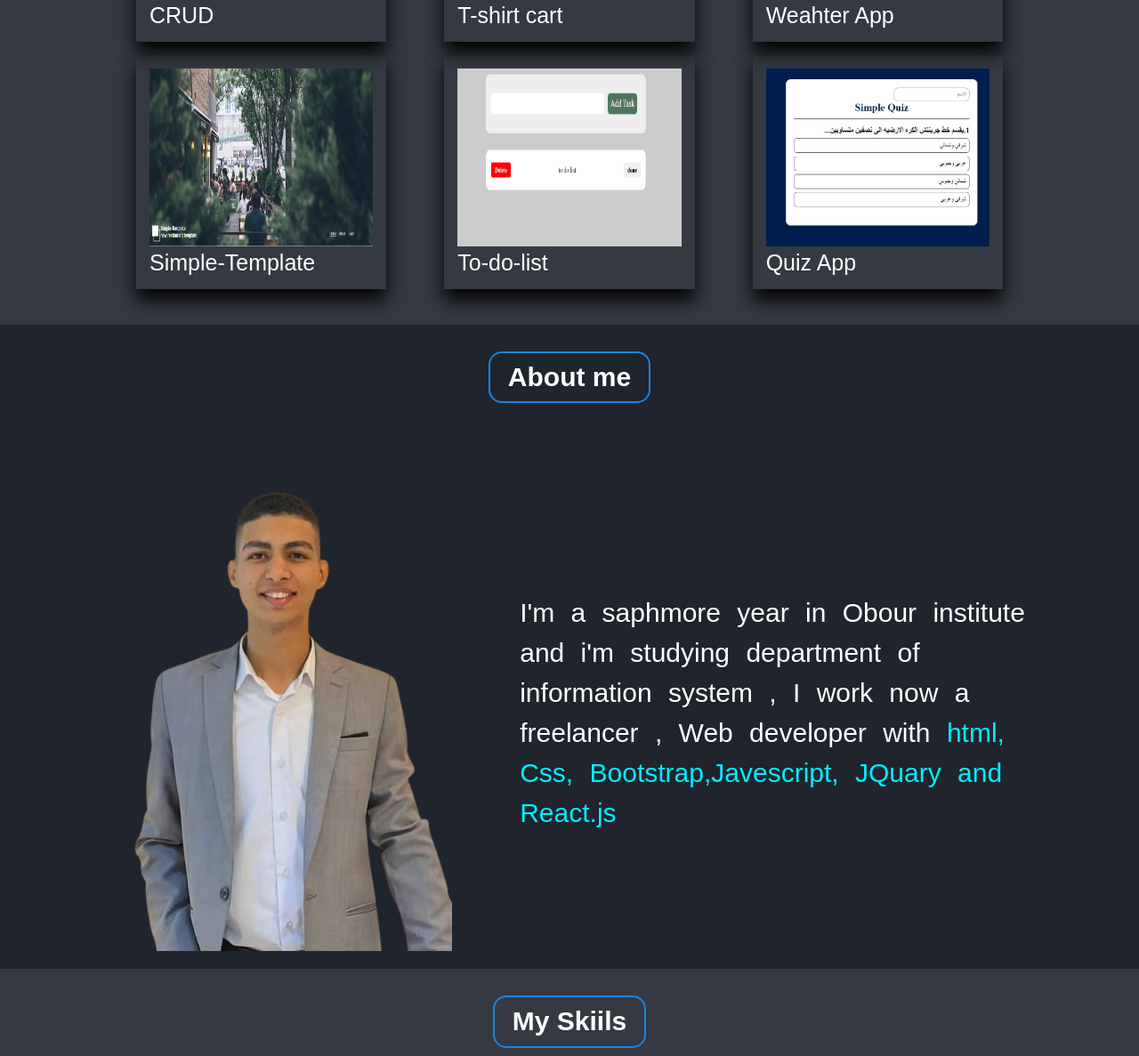
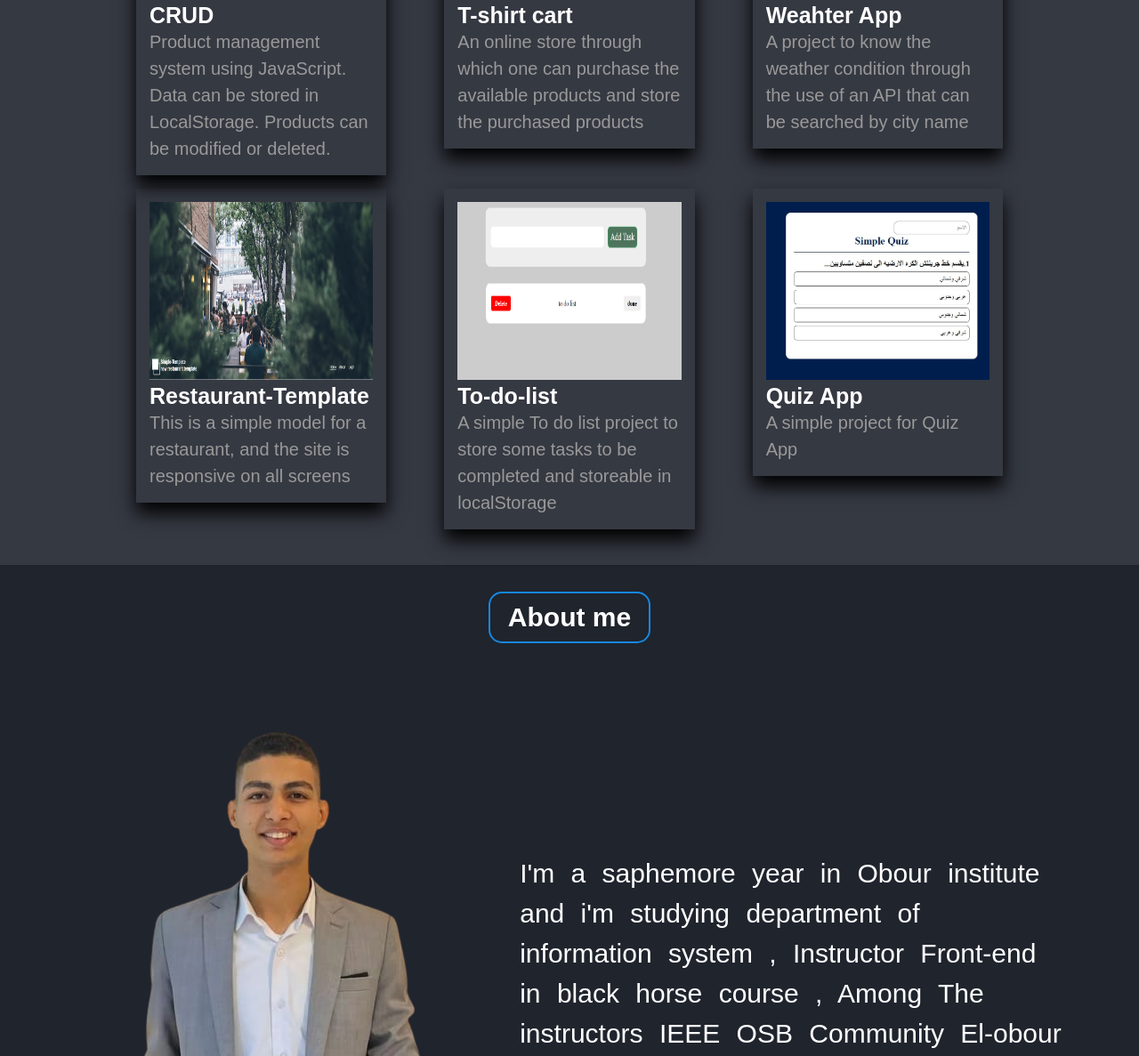
Before and after one commit to Ahmed3mer118/My_portfolio_, a plain HTML site: page index.html in a window 1280 px wide. Shown: the part 1020-2207 px from the top of the page at 89% size. Drawn offline with nearby package versions, Linux system fonts and the light colour scheme.

Commit message:
My Portfolio

```diff
--- a/css/stylee.css
+++ b/css/stylee.css
@@ -243,12 +243,18 @@ body{
 .project a{
    text-decoration: none;
 }
-.project .box p {
+.project .box h2 , p {
   display: flex;
   font-size: 25px;
   color: white;
   list-style: none;
 }
+.project .box  p {
+ line-height: 30px;
+   font-size: 20px;
+   color: #999;
+   list-style: none;
+ }
 /* end project */
 /* start about*/
 .about{
--- a/index.html
+++ b/index.html
@@ -25,10 +25,10 @@
 
                 <ul class="list">
                     <li><a href="#home">Home</a></li>
-                    <li><a href="#prduct">Product</a></li>
+                    <li><a href="#project">Project</a></li>
                     <li><a href="#about">About</a></li>
-                    <li><a href="#Skills">My Skills</a></li>
-                    <li><a href="#footer">Contact with Me</a></li>
+                    <li><a href="#skills">My Skills</a></li>
+                    <li><a href="#contact">Contact with Me</a></li>
                 </ul>
             </div>
         </div>
@@ -39,7 +39,7 @@
             <div class="content">
                 <h3>Hello, My name's</h3>
                 <h1>Ahmed Amer</h1>
-                <h3> I'm a <span class="auto-text">Web developer </span></h3>
+                <h3> I'm a <span class="auto-text">Instructor </span></h3>
                 <div class="links">
                     <a href="https://www.facebook.com/profile.php?id=100010224039198&mibextid=ZbWKwL"><i class="fa-brands fa-facebook"></i></a>
                     <a href="https://www.whatsapp.com"><i class="fa-brands fa-whatsapp"></i></a>
@@ -65,9 +65,11 @@
         <h3> About me </h3>
         <div class="contanier">
             <img src="image/portfolio.png">
-            <p> I'm a saphmore year in Obour institute and i'm studying department
-                of information system , I work now a freelancer
-            , Web developer with <span>  html, Css, Bootstrap,Javescript, JQuary and React.js</span>  </p>
+            <p> I'm a saphemore year in Obour institute and i'm studying department
+                of information system
+            , Instructor Front-end in  black horse course , Among The instructors IEEE OSB Community El-obour
+             <!-- <span>  html, Css, Bootstrap,Javescript, JQuary and React.js</span> -->
+              </p>
         </div>
     </div>
     <!-- end about-->
@@ -100,13 +102,13 @@
                     </div>
                 </div>
                 <div class="skill">
-                    <h3> React <span>75%</span></h3>
+                    <h3> React <span>85%</span></h3>
                     <div class="the-progress">
-                        <span style="width: 75%"></span>
+                        <span style="width: 85%"></span>
                     </div>
                 </div>
                 <div class="skill">
-                    <h3> JQuary <span>70%</span></h3>
+                    <h3> jQuary <span>70%</span></h3>
                     <div class="the-progress">
                         <span style="width: 70%"></span>
                     </div>
@@ -115,7 +117,7 @@
     </div>
     <!-- end skills-->
     <!-- start footer-->
-    <div class="footer" id="Contact">
+    <div class="footer" id="contact">
         <div class="contanier">
             <a href="#" class="logo">Amer</a>
             <div class="link">
@@ -146,7 +148,7 @@
     <script>
 
  var typed = new Typed(".auto-text",{
-    strings: ["Web developer", "Front-end"],
+    strings: ["Web developer", "Front-end React"],
     typeSpeed: 250,
     backSpeed: 250,
     loop : true
--- a/main.js
+++ b/main.js
@@ -13,39 +13,46 @@ let projects=[
         id:1,
         name:"CRUD",
         image:"crud.jpg",
-        link:"https://ahmed3mer118.github.io/Crud/"
+        link:"https://ahmed3mer118.github.io/Crud/",
+        discription:"Product management system using JavaScript. Data can be stored in LocalStorage. Products can be modified or deleted."
     },
     {
         id:2,
         name:"T-shirt cart",
         image:"shopping.jpg",
-        link:"https://ahmed3mer118.github.io/ShoppingCart/"
+        link:"https://ahmed3mer118.github.io/ShoppingCart/",
+        discription:"An online store through which one can purchase the available products and store the purchased products"
     },
     {
-      id:4,
+      id:3,
       name:"Weahter App",
       image:"weather.jpg",
-      link: "https://ahmed3mer118.github.io/WeatherApp/"
+      link: "https://ahmed3mer118.github.io/WeatherApp/",
+      discription:"A project to know the weather condition through the use of an API that can be searched by city name"
     },
 
     {
-      id:5,
-      name:"Simple-Template",
+      id:4,
+      name:"Restaurant-Template",
       image:"template.jpg",
-      link: "https://ahmed3mer118.github.io/Simple-Template/"
+      link: "https://ahmed3mer118.github.io/Simple-Template/",
+        discription:"  This is a simple model for a restaurant, and the site is responsive on all screens"
     },
     {
-        id:3,
+        id:5,
         name:"To-do-list",
         image:"project 7.png",
-        link:"https://ahmed3mer118.github.io/Todo-App/"
+        link:"https://ahmed3mer118.github.io/Todo-App/",
+        discription:"A simple To do list project to store some tasks to be completed and storeable in localStorage"
     },
     {
         id:6,
         name:"Quiz App ",
         image:"quiz.jpg",
-        link: "https://ahmed3mer118.github.io/QuizApp/"
+        link: "https://ahmed3mer118.github.io/QuizApp/",
+        discription:"A simple project for Quiz App"
     },
+
 
 ]
 
@@ -59,7 +66,8 @@ function initApp() {
         <a href="${value.link}">
           <div class="box">
             <img src="image/${value.image}" class="image">
-            <p>${value.name}</p>
+            <h2>${value.name}</h2>
+            <p>${value.discription}</p>
           </div>
         </a>
       `;
```
